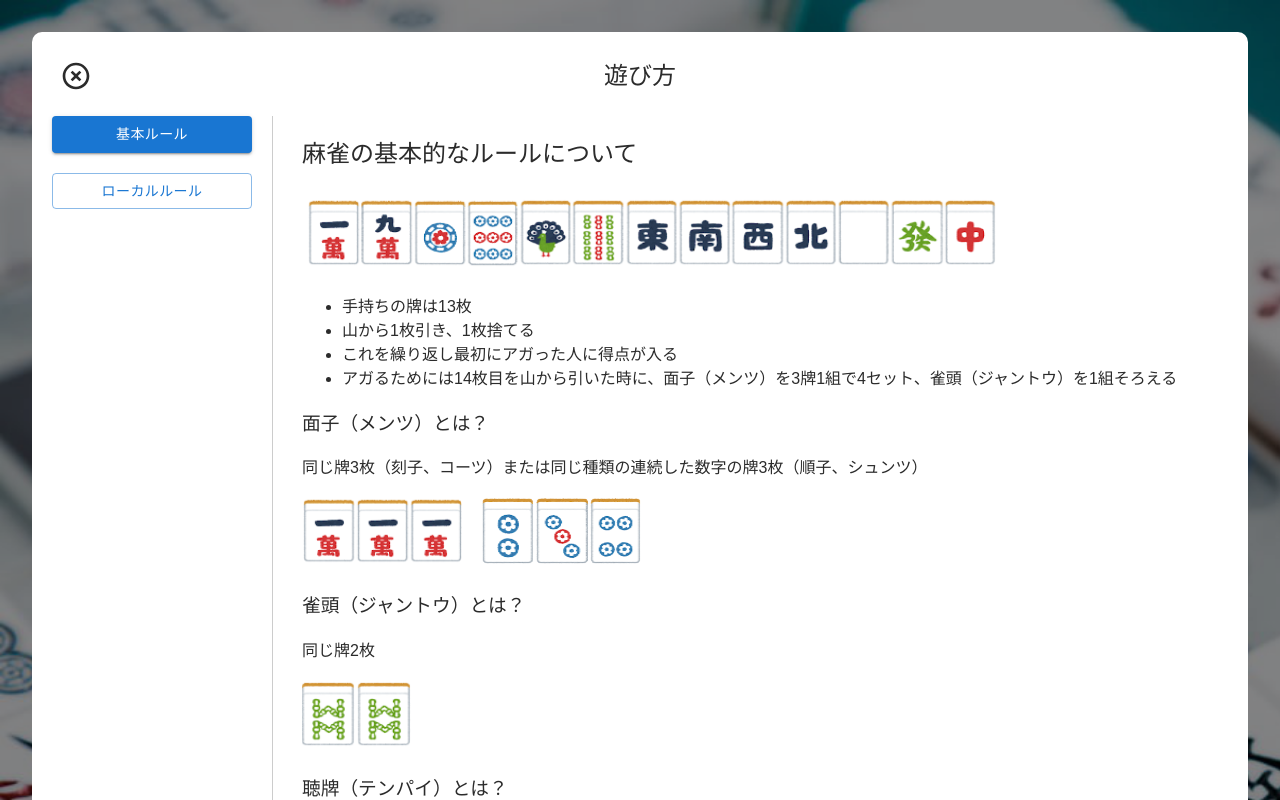
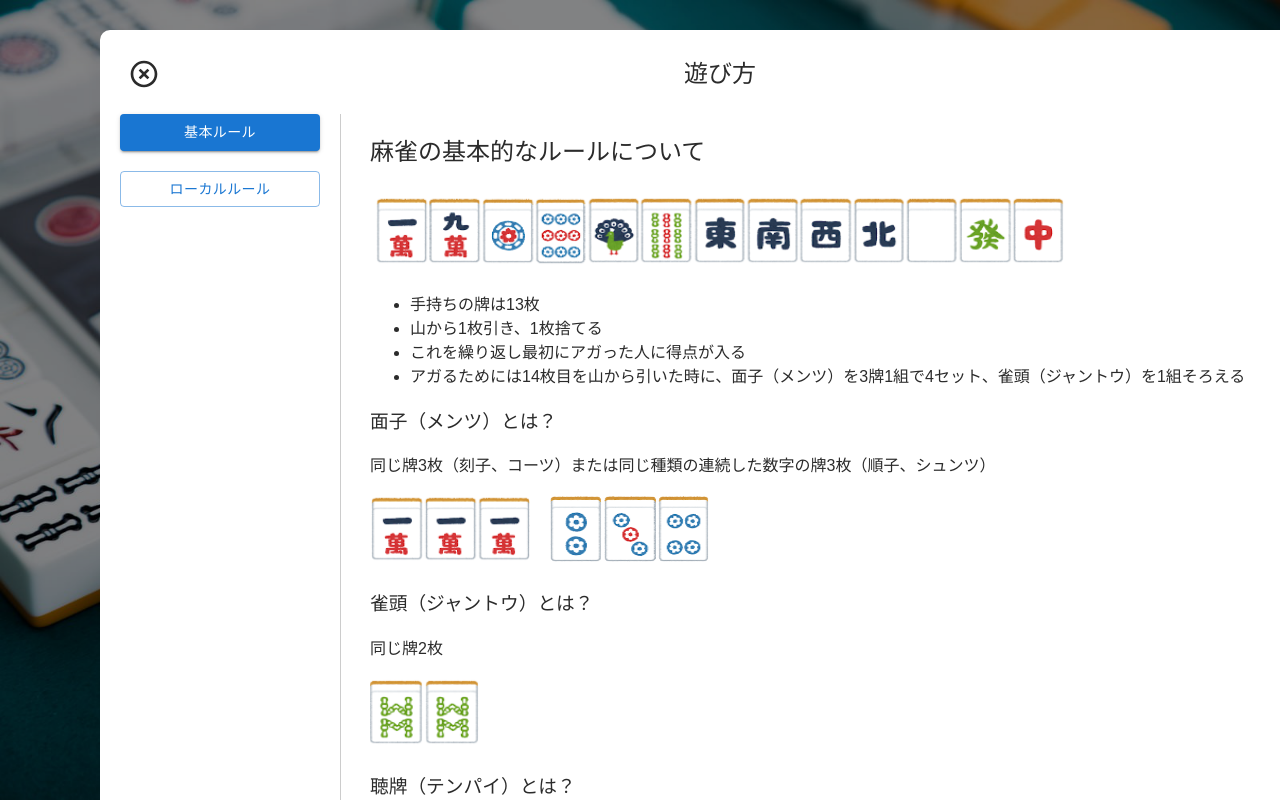
Before and after one commit to ut-code/hitori-mahjong, a React (Vite) app: page /tutorial in a window 1280 px wide. Shown: the top 800 px of the page. Built offline with nearby package versions, Linux system fonts and the light colour scheme.

Commit message:
fix position

```diff
--- a/src/pages/Tutorial/Tutorial.tsx
+++ b/src/pages/Tutorial/Tutorial.tsx
@@ -22,6 +22,10 @@ export default function Tutorial() {
 		color: "#2B2B2B",
 		backgroundColor: "white",
 		borderRadius: "10px",
+		position: "fixed",
+		left: "100px",
+		top: "30px",
+		width: "1200px",
 	};
 
 	const headerStyle: CSSProperties = {
@@ -57,7 +61,7 @@ export default function Tutorial() {
 
 	const contentsStyle: CSSProperties = {
 		gridColumn: "2/3",
-		textAlign: "left"
+		textAlign: "left",
 	};
 
 	const contents: ContentsType[] = ["basic", "local"];
```
